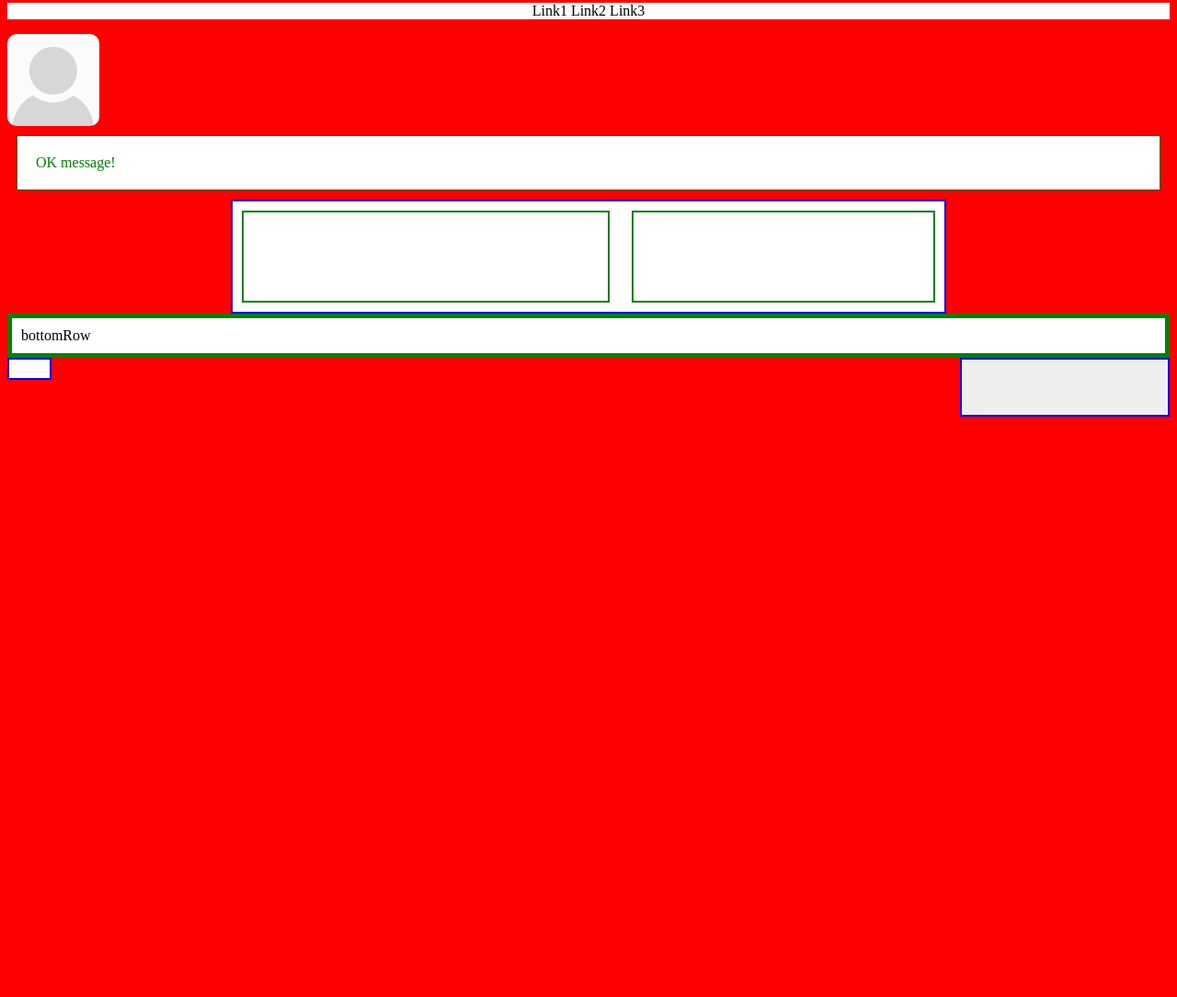
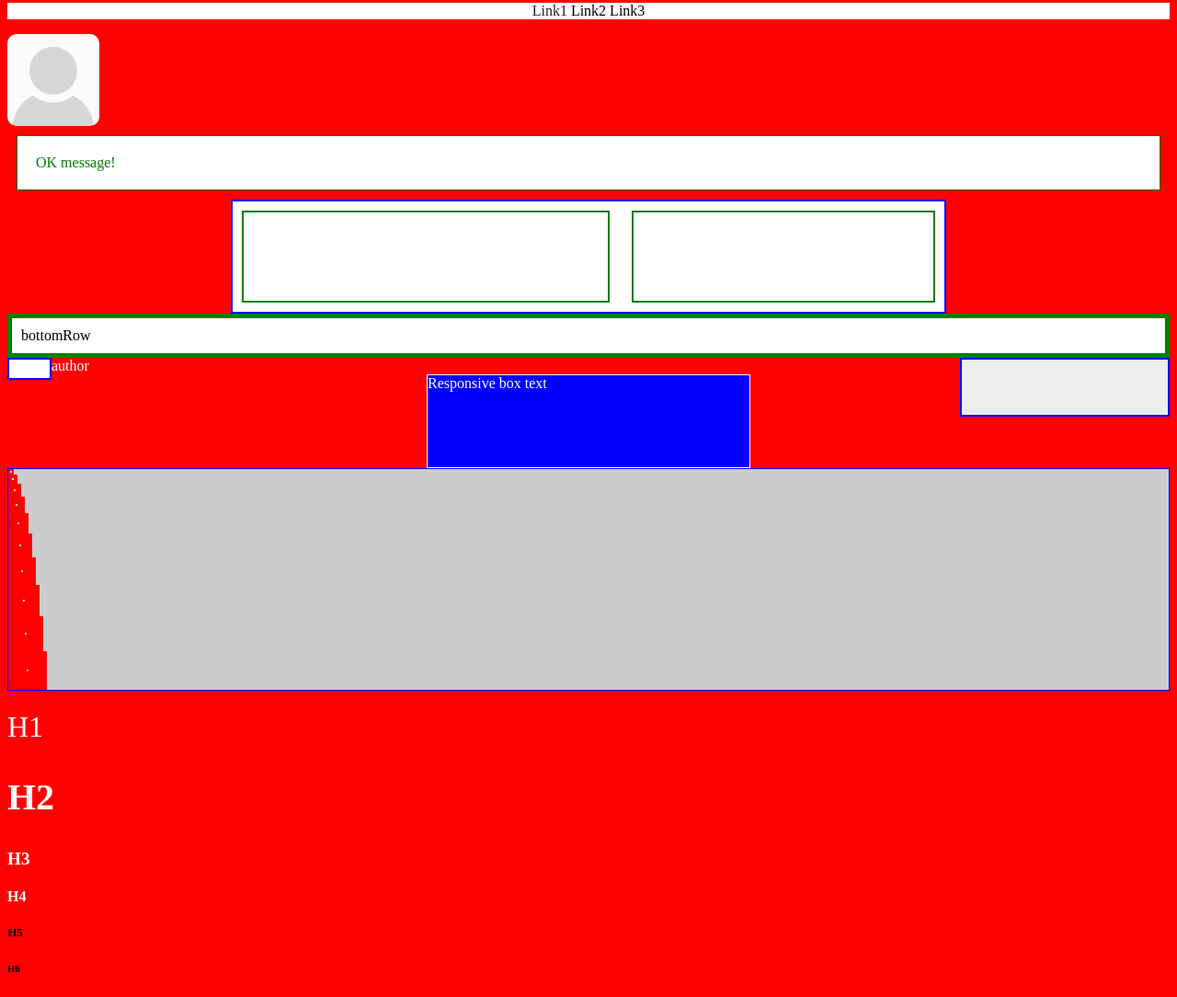
Before and after one commit to dgrochowski/frontend-upskilling, a website built with webpack: page webpack/index.html in a window 1280 px wide. Shown: the part 100-1184 px from the top of the page at 92% size. Before the commit the page ends 800 px from the top, so only its background shows below. Built offline with nearby package versions, Linux system fonts and the light colour scheme.

Commit message:
Sass - & operator, control directives

```diff
--- /dev/null
+++ b/sass/_&.scss
@@ -0,0 +1,12 @@
+a {
+  color: #222;
+  text-decoration: none;
+
+  &:hover {
+    color: inherit;
+  }
+
+  .footer & {
+    color: #FFF;
+  }
+}
--- /dev/null
+++ b/sass/_control-directives.scss
@@ -0,0 +1,46 @@
+$responsiveBoxWidth: 350px;
+
+.responsiveBox {
+  margin: 0 auto;
+  width: $responsiveBoxWidth;
+  height: 100px;
+  color: #FFF;
+  border: 1px solid #FFF;
+  @if $responsiveBoxWidth < 100px {
+    background: green;
+  } @else if $responsiveBoxWidth >= 100px and $responsiveBoxWidth < 400px {
+    background: blue;
+  } @else if $responsiveBoxWidth >= 400px {
+    background: red;
+  }
+}
+
+.iteration {
+  border: 1px solid blue;
+  background: #CCC;
+  @for $i from 1 through 10 {
+    .item-#{$i} {
+      border: $i * 2px solid red;
+      width: 2px;
+      height: 2px;
+    }
+  }
+}
+
+.headers {
+  $i: 4;
+  @while $i > 0 {
+    h#{$i} {
+      font-family: Marion;
+      font-weight: 400 * $i;
+      color: #FFF;
+    }
+    $i: $i - 1;
+  }
+
+  @each $header, $size in (h1: 2em, h2: 2.5em, h3: 1.2em) {
+    #{$header} {
+      font-size: $size;
+    }
+  }
+}
--- a/sass/_functions.scss
+++ b/sass/_functions.scss
@@ -9,6 +9,7 @@
   background: #FFF;
   min-width: calc-width(2px, 10px);
 }
+
 .content-right {
   float: right;
   border: 2px solid blue;
--- a/sass/styles.scss
+++ b/sass/styles.scss
@@ -1,3 +1,5 @@
+@import "&";
+@import "control-directives";
 @import "extend";
 @import "fonts";
 @import "functions";
--- a/webpack/index.html
+++ b/webpack/index.html
@@ -8,7 +8,7 @@
     </header>
     <nav>
         <ul>
-            <li>Link1</li>
+            <li><a href="#link1">Link1</a></li>
             <li>Link2</li>
             <li>Link3</li>
         </ul>
@@ -22,5 +22,27 @@
     <div class="bottomRow">bottomRow</div>
     <div class="content-left"></div>
     <div class="content-right"></div>
+    <footer class="footer"><a href="https://github.com/dgrochowski" target="_blank">author</a></footer>
+    <div class="responsiveBox">Responsive box text</div>
+    <div class="iteration">
+        <div class="item-1"></div>
+        <div class="item-2"></div>
+        <div class="item-3"></div>
+        <div class="item-4"></div>
+        <div class="item-5"></div>
+        <div class="item-6"></div>
+        <div class="item-7"></div>
+        <div class="item-8"></div>
+        <div class="item-9"></div>
+        <div class="item-10"></div>
+    </div>
+    <div class="headers">
+        <h1>H1</h1>
+        <h2>H2</h2>
+        <h3>H3</h3>
+        <h4>H4</h4>
+        <h5>H5</h5>
+        <h6>H6</h6>
+    </div>
 </body>
 </html>
```
